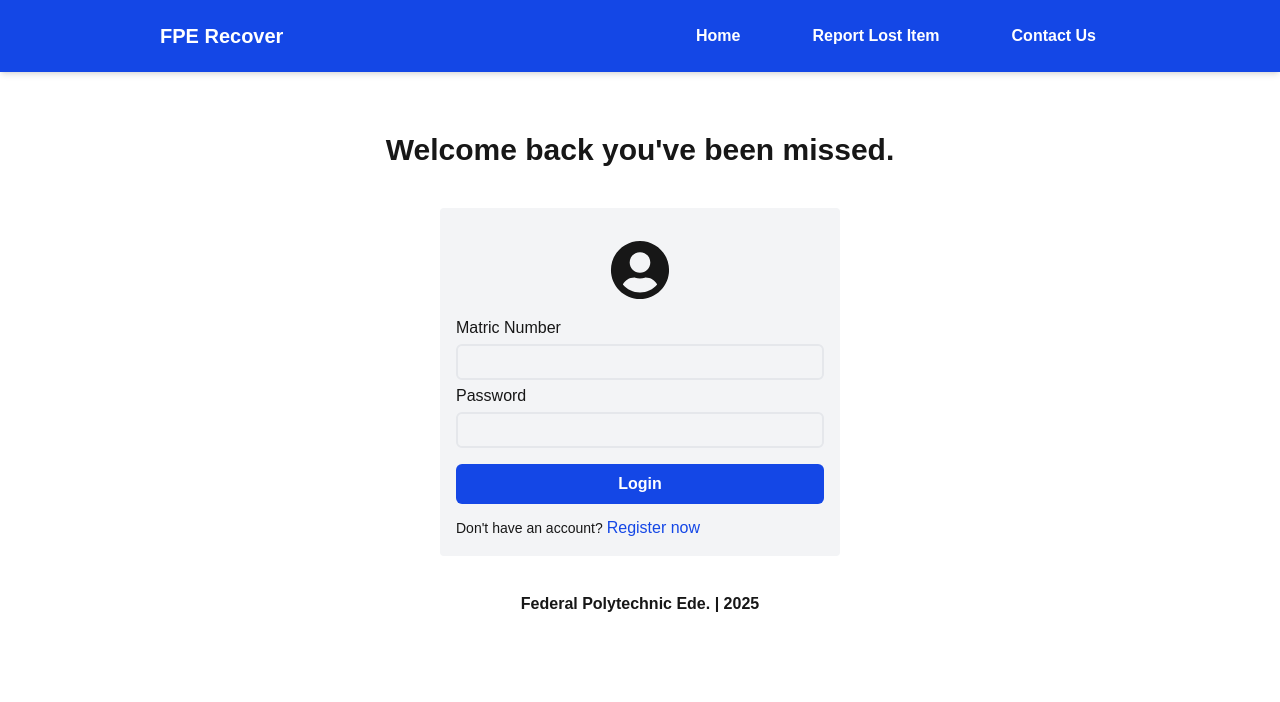
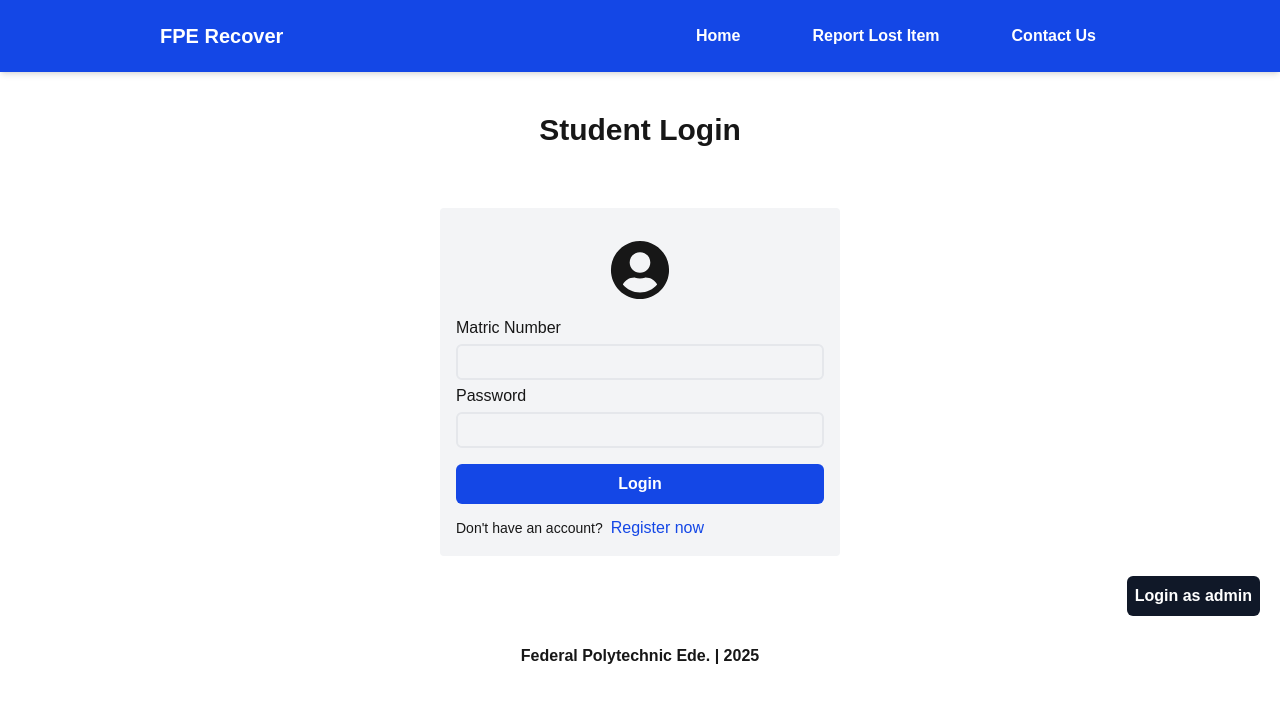
Before and after one commit to Homines-Solitarius/lost-and-found-app, a Next.js app: page /login in a window 1280 px wide. Shown: the top 702 px of the page. Built offline with nearby package versions, Linux system fonts and the light colour scheme.

Commit message:
Remove role-switch button for better UX.

```diff
--- a/src/app/components/LoginForm.tsx
+++ b/src/app/components/LoginForm.tsx
@@ -23,21 +23,24 @@ const LoginForm = () => {
             return;
         }
   }
+
   return (
-    <div className="p-5 m-auto">
-        <h3 className='text-xl font-bold text-center m-4 lg:text-3xl lg:my-10'>Welcome back you&apos;ve been missed.</h3>
+    <div className="p-5 m-auto flex-1">
+      <div className="m-auto">
         <form onSubmit={handleForm} className='relative block bg-gray-100 p-4 rounded lg:w-100 lg:m-auto'>
-              <FaUserCircle size={60} className='mx-auto my-4'/>
+          <FaUserCircle size={60} className='mx-auto my-4' />
           <label htmlFor="Title">Matric Number</label>
-            <input type="text" className='border-2 border-gray-200 my-1 p-1 w-full rounded-md' name="userMatric" id="userMatric" value={matricNumber} onChange={(e) => setMatricNumber(e.target.value)}/>
+          <input type="text" className='border-2 border-gray-200 my-1 p-1 w-full rounded-md' name="userMatric" id="userMatric" value={matricNumber} onChange={(e) => setMatricNumber(e.target.value)} />
           <label htmlFor="Title">Password</label>
-              <input type="password" className='border-2 border-gray-200 my-1 p-1 w-full rounded-md' name="userPassword" id="userPassword" value={password} onChange={(e) => setPassword(e.target.value)}/>
+          <input type="password" className='border-2 border-gray-200 my-1 p-1 w-full rounded-md' name="userPassword" id="userPassword" value={password} onChange={(e) => setPassword(e.target.value)} />
           <button type="submit" className='bg-blue-700 p-2 my-3 text-white font-bold w-full rounded-md'>Login</button>
           <div className='flex items-center gap-1'>
-          <p className='text-sm'>Don&apos;t have an account?</p>
-          <Link href='/register' className='text-blue-700'>Register now</Link>
+            <p className='text-sm mr-1'>Don&apos;t have an account?</p>
+            <Link href='/register' className='text-blue-700 mr-auto'>Register now</Link>
           </div>
         </form>
+        { /* Administrator login */}
+         </div>
    </div>
   )
 }
--- a/src/app/login/page.tsx
+++ b/src/app/login/page.tsx
@@ -1,9 +1,24 @@
+'use client'
+
+import { useState } from "react"
+import AdminLogin from "../components/AdminLogin"
 import LoginForm from "../components/LoginForm"
 
 const Login = () => {
+
+  const [isAdmin, setIsAdmin] = useState(false);
+
+  const SwitchForm = () => {
+    setIsAdmin(!isAdmin)
+  }
+
   return (
-      <>
-      <LoginForm/>
+    <>
+      <h3 className='text-xl font-bold text-center m-4 lg:text-3xl lg:my-10'> {isAdmin ? "Administrator Login" : "Student Login"}</h3>
+      <div className="flex justify-center w-full m-auto overflow-x-hidden transition-all duration-300 ease-in-out">
+        {isAdmin ? <AdminLogin /> : <LoginForm/> }
+      </div>
+      <button className="block ml-auto mr-5 mb-3 bg-gray-900 text-white font-bold p-2 rounded-md" onClick={SwitchForm}>{isAdmin ? "Login as Student" : "Login as admin"}</button>
       </>
   )
 }
```
Lines whose indentation alone changed are shown as unchanged.
